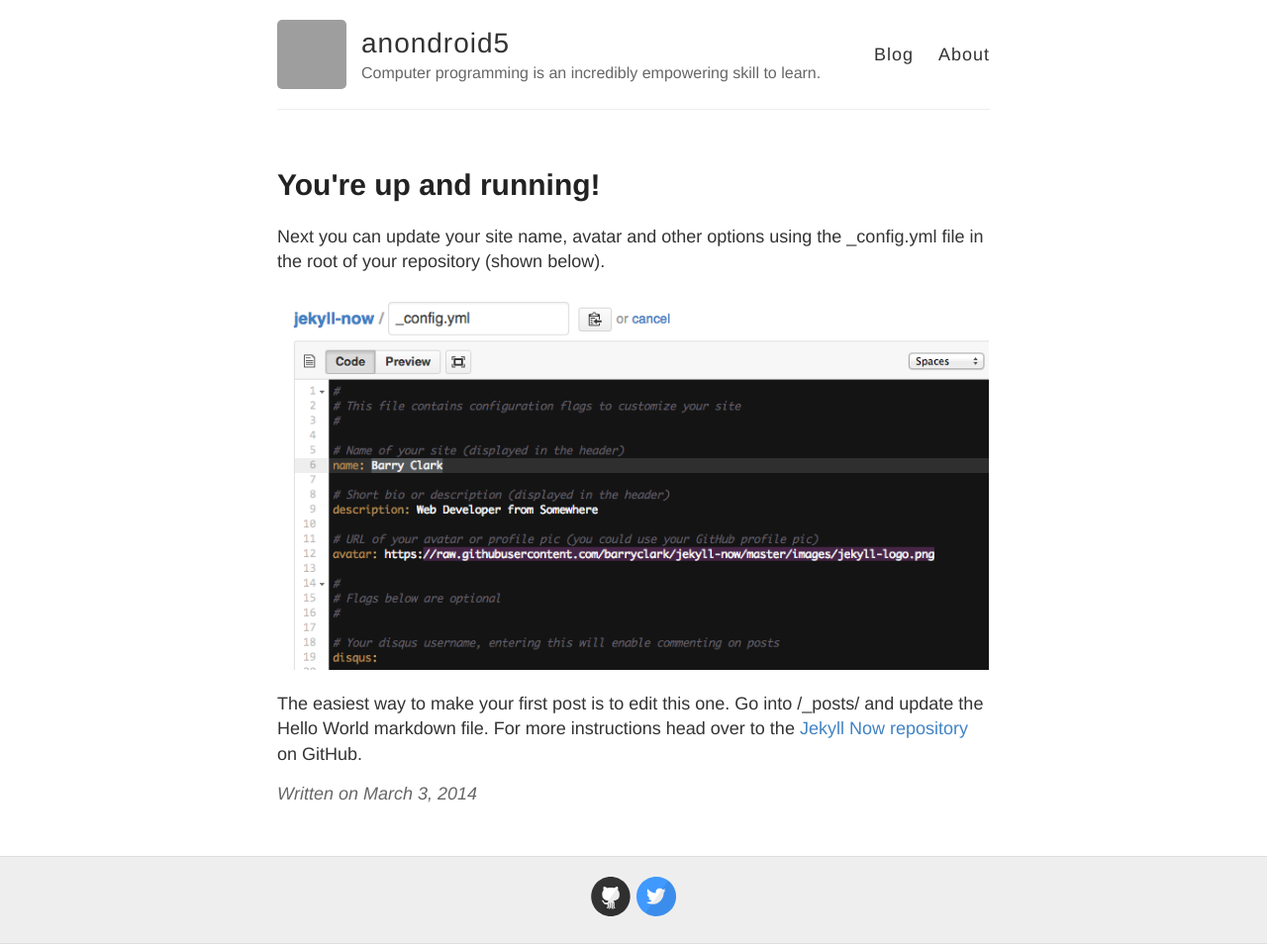
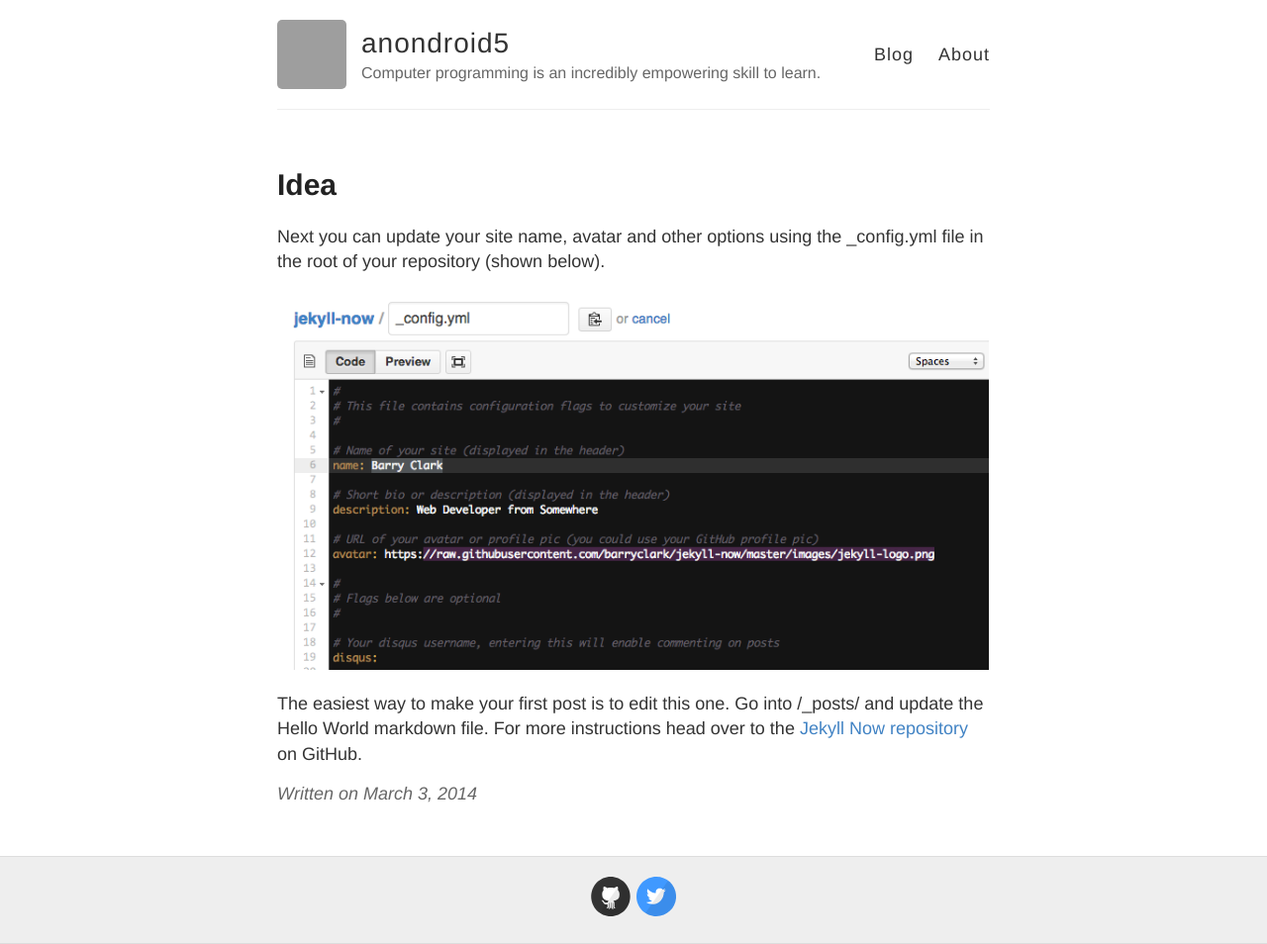
Before and after one commit to The-Actual-Damien/nondroid5-jeckyll, a Jekyll site: the page built from _posts/2014-3-3-Hello-World.md, in a window 1280 px wide. Shown: the whole page at 99% size. Built offline with Jekyll 4.4.1, drawn with Linux system fonts in a browser that asks for light colours; Markdown is read by kramdown in place of the engine named in the settings; grey boxes are pictures that could not be loaded.

Commit message:
Update 2014-3-3-Hello-World.md

```diff
--- a/_posts/2014-3-3-Hello-World.md
+++ b/_posts/2014-3-3-Hello-World.md
@@ -1,6 +1,6 @@
 ---
 layout: post
-title: You're up and running!
+title: Idea
 ---
 
 Next you can update your site name, avatar and other options using the _config.yml file in the root of your repository (shown below).
```
